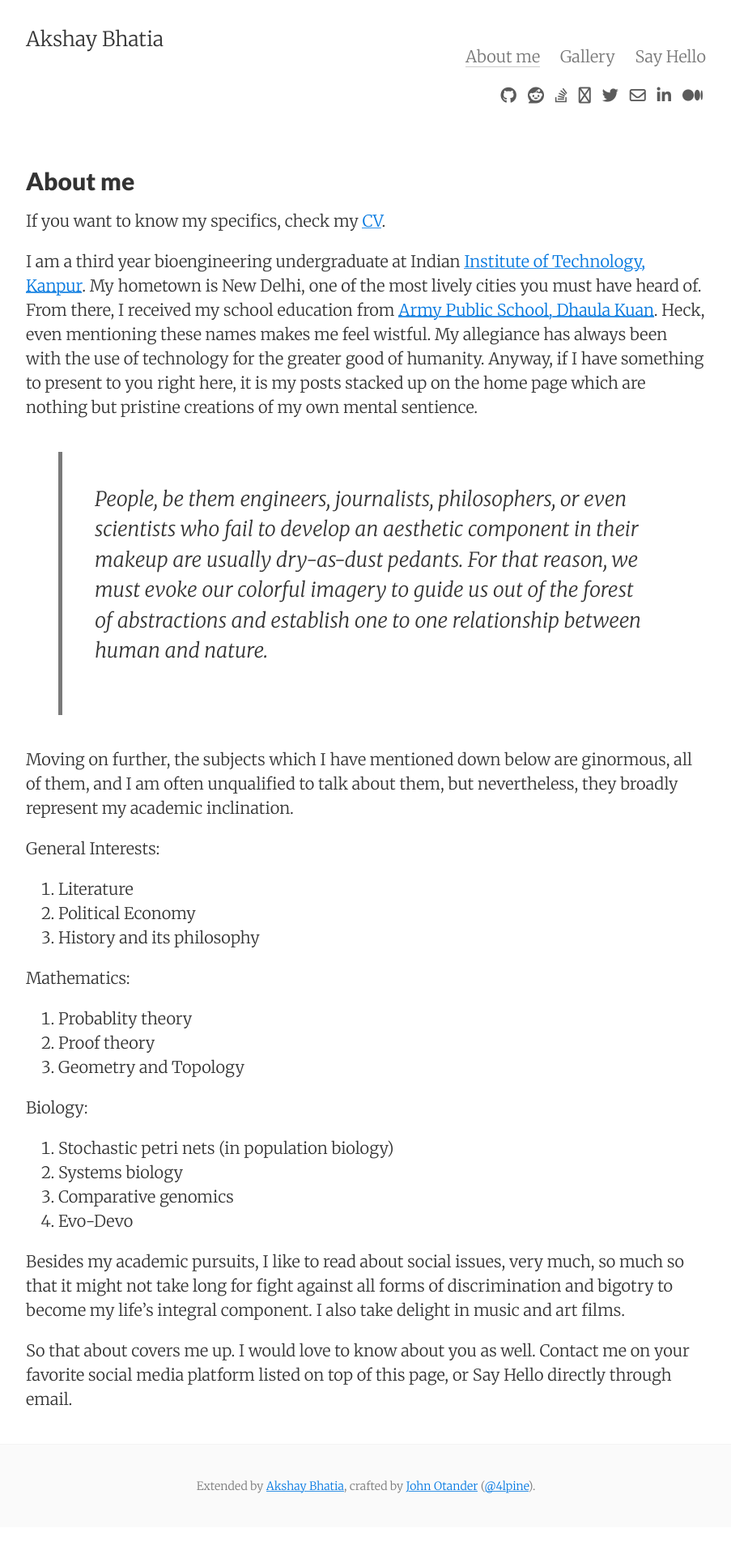
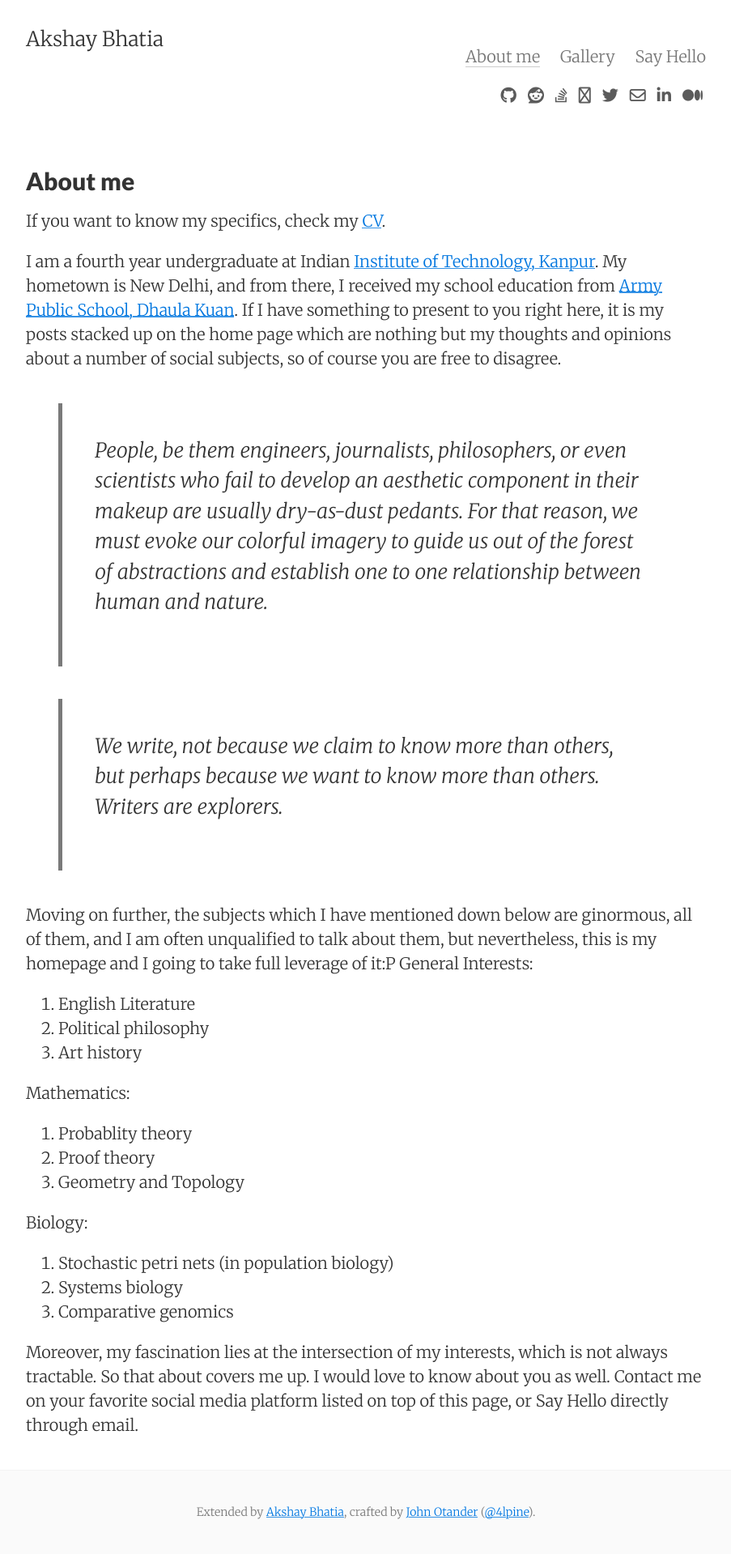
Before and after one commit to AxeShare/axeshare.github.io, a Jekyll site: the page built from about.md, in a window 1280 px wide. Shown: the whole page at 81% size, without its empty margins (188-1091 px from the left). Built offline with Jekyll 4.4.1, drawn with Linux system fonts in a browser that asks for light colours; nearby versions of some CDN libraries; before the commit the page ends 1886 px from its top, so only the background shows below that.

Commit message:
Update about.md

```diff
--- a/about.md
+++ b/about.md
@@ -7,17 +7,18 @@ tags: about
 
 If you want to know my specifics, check my [CV][cv].
 
-I am a third year bioengineering undergraduate at Indian [Institute of Technology, Kanpur][iitk]. My hometown is New Delhi, one of the most lively cities you must have heard of. From there, I received my school education from [Army Public School, Dhaula Kuan][aps]. Heck, even mentioning these names makes me feel wistful. My allegiance has always been with the use of technology for the greater good of humanity. Anyway, if I have something to present to you right here, it is my posts stacked up on the home page which are nothing but pristine creations of my own mental sentience.
+I am a fourth year undergraduate at Indian [Institute of Technology, Kanpur][iitk]. My hometown is New Delhi, and from there, I received my school education from [Army Public School, Dhaula Kuan][aps]. If I have something to present to you right here, it is my posts stacked up on the home page which are nothing but my thoughts and opinions about a number of social subjects, so of course you are free to disagree.
 
 >People, be them engineers, journalists, philosophers, or even scientists who fail to develop an aesthetic component in their makeup are usually dry-as-dust pedants. For that reason, we must evoke our colorful imagery to guide us out of the forest of abstractions and establish one to one relationship between human and nature.
 
-Moving on further, the subjects which I have mentioned down below are ginormous, all of them, and I am often unqualified to talk about them, but nevertheless, they broadly represent my academic inclination.
+>We write, not because we claim to know more than others, but perhaps because we want to know more than others. Writers are explorers.
 
+Moving on further, the subjects which I have mentioned down below are ginormous, all of them, and I am often unqualified to talk about them, but nevertheless, this is my homepage and I going to take full leverage of it:P
 General Interests:
 
-1. Literature
-2. Political Economy
-3. History and its philosophy
+1. English Literature
+2. Political philosophy
+3. Art history
 
 
 Mathematics:
@@ -31,11 +32,9 @@ Biology:
 
 1. Stochastic petri nets (in population biology)
 2. Systems biology
-4. Comparative genomics
-6. Evo-Devo
+3. Comparative genomics
 
-Besides my academic pursuits, I like to read about social issues, very much, so much so that it might not take long for fight against all forms of discrimination and bigotry to become my life's integral component. I also take delight in music and art films.
-
+Moreover, my fascination lies at the intersection of my interests, which is not always tractable.
 So that about covers me up. I would love to know about you as well.
 Contact me on your favorite social media platform listed on top of this page, or Say Hello directly through email.
 
```
